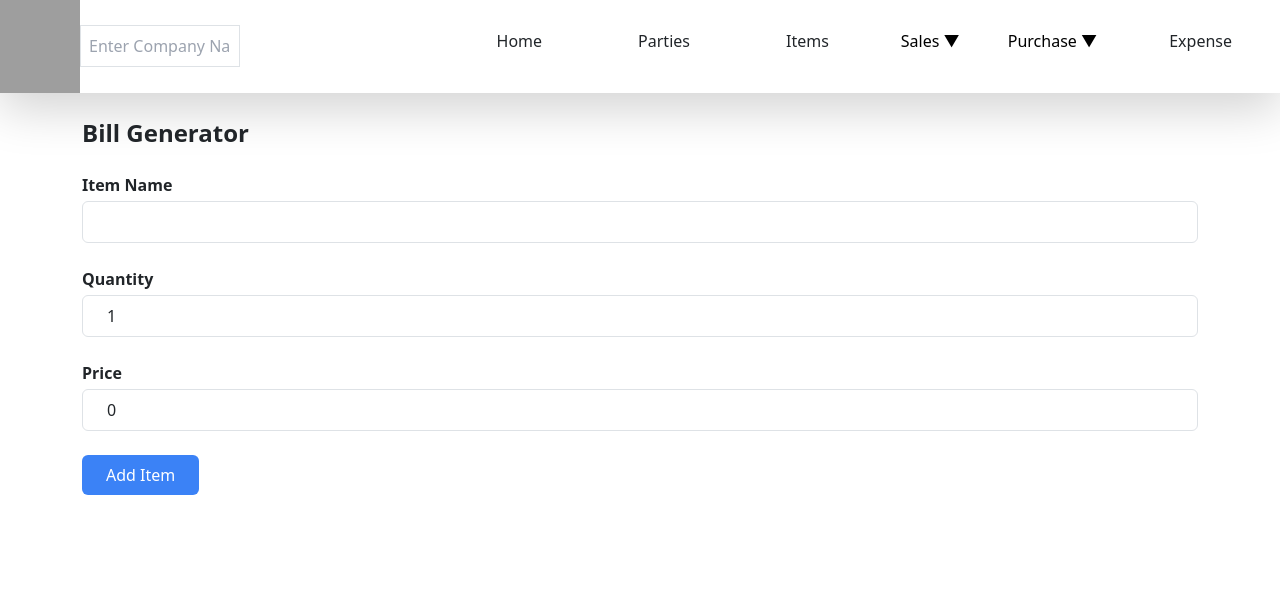
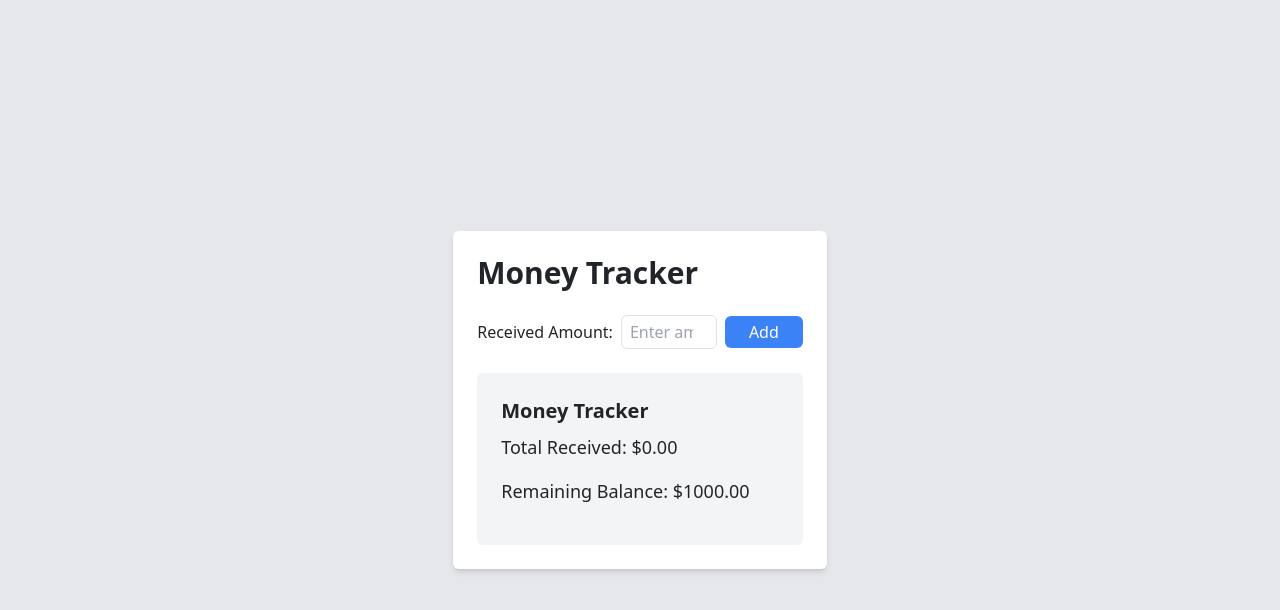
Before and after one commit to Ashish-kumar2020/vyparclone, a React (Create React App) app: page / in a window 1280 px wide. Shown: the top 610 px of the page. Built offline with nearby package versions, Linux system fonts and the light colour scheme; grey boxes are pictures that could not be loaded.

Commit message:
create monely tracker functionality

```diff
--- a/src/App.js
+++ b/src/App.js
@@ -1,16 +1,25 @@
+// src/App.js
+import React, { useState } from 'react';
+import MoneyForm from './components/MoneyForm';
+import MoneyTracker from './components/MoneyTracker';
 
-import './App.css';
-import BillGenerator from './components/BillGenerator';
+function App() {
+  const [receivedMoney, setReceivedMoney] = useState(0);
 
-import Navbar from './components/Navbar.js'
-function App() {
+  const addReceivedMoney = (amount) => {
+    setReceivedMoney(receivedMoney + amount);
+  };
+
+  const remainingBalance = 1000 - receivedMoney; // Assuming a total budget of $1000
+
   return (
-
-    <>
-      <Navbar/>
-
-      <BillGenerator/>
-    </>
+    <div className="bg-gray-200 min-h-screen flex items-center justify-center">
+      <div className="bg-white p-6 rounded shadow-md">
+        <h1 className="text-3xl font-semibold mb-4">Money Tracker </h1>
+        <MoneyForm addReceivedMoney={addReceivedMoney} />
+        <MoneyTracker receivedMoney={receivedMoney} remainingBalance={remainingBalance} />
+      </div>
+    </div>
   );
 }
 
--- /dev/null
+++ b/src/components/MoneyForm.js
@@ -0,0 +1,34 @@
+// src/components/MoneyForm.js
+import React, { useState } from 'react';
+
+const MoneyForm = ({ addReceivedMoney }) => {
+  const [receivedAmount, setReceivedAmount] = useState('');
+
+  const handleSubmit = (e) => {
+    e.preventDefault();
+    if (receivedAmount > 0) {
+      addReceivedMoney(parseFloat(receivedAmount));
+      setReceivedAmount('');
+    }
+  };
+
+  return (
+    <form onSubmit={handleSubmit} className="mb-4">
+      <div className="flex items-center">
+        <label className="mr-2">Received Amount:</label>
+        <input
+          type="number"
+          placeholder="Enter amount"
+          value={receivedAmount}
+          onChange={(e) => setReceivedAmount(e.target.value)}
+          className="border rounded py-1 px-2 w-24"
+        />
+        <button type="submit" className="bg-blue-500 text-white ml-2 py-1 px-4 rounded">
+          Add
+        </button>
+      </div>
+    </form>
+  );
+};
+
+export default MoneyForm;
--- /dev/null
+++ b/src/components/MoneyTracker.js
@@ -0,0 +1,14 @@
+// src/components/MoneyTracker.js
+import React from 'react';
+
+const MoneyTracker = ({ receivedMoney, remainingBalance }) => {
+  return (
+    <div className="bg-gray-100 p-4 rounded">
+      <h2 className="text-xl font-semibold mb-2">Money Tracker</h2>
+      <p className="text-lg">Total Received: ${receivedMoney.toFixed(2)}</p>
+      <p className="text-lg">Remaining Balance: ${remainingBalance.toFixed(2)}</p>
+    </div>
+  );
+};
+
+export default MoneyTracker;
```
